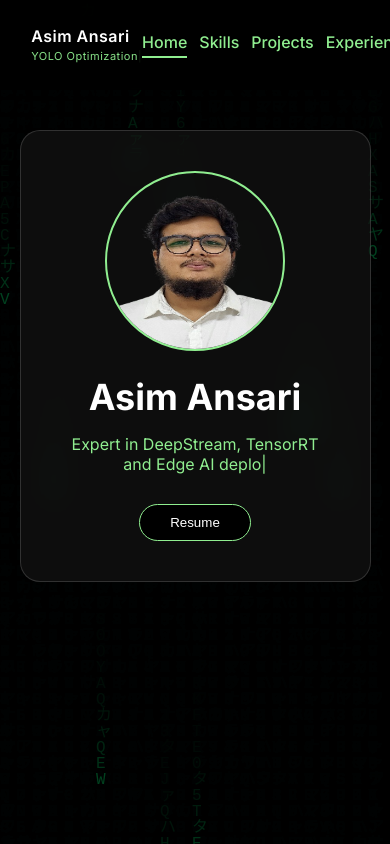
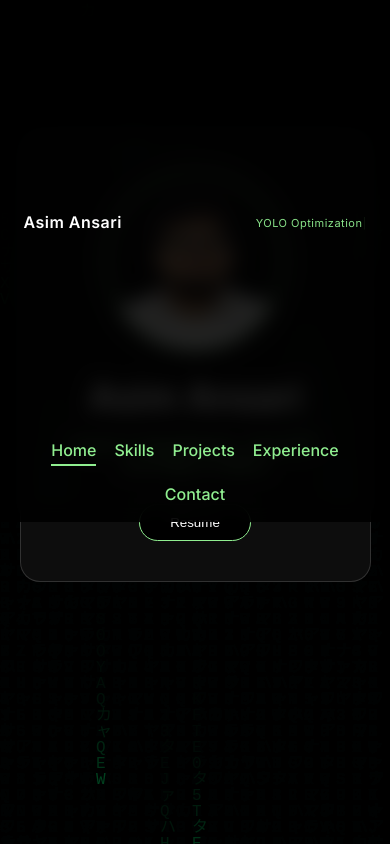
Before and after one commit to ansari-asim/asim-portfolio, a React (Vite) app: page / in a window 390 px wide. Built offline with nearby package versions, Linux system fonts and the light colour scheme.

Commit message:
Fix navbar mobile layout: prevent typing from shifting nav links

```diff
--- a/src/index.css
+++ b/src/index.css
@@ -107,6 +107,12 @@ body {
   white-space: nowrap;
   overflow: hidden;
   text-overflow: ellipsis;
+}
+
+/* Reserve space for the brand block so live typing doesn't shift nav links */
+.brand-block {
+  flex: 0 0 420px;
+  min-width: 200px;
 }
 /* ===================== */
 /* MAIN CONTAINER */
@@ -220,9 +226,36 @@ body {
     font-size: 16px;
   }
 
+  /* Switch navbar to stacked layout on small screens to avoid shifting */
+  .navbar {
+    flex-direction: column;
+    align-items: stretch;
+    height: auto;
+    padding: 12px 6%;
+  }
+
+  .brand-block {
+    flex-direction: row;
+    justify-content: space-between;
+    align-items: center;
+    width: 100%;
+    min-width: 0;
+  }
+
   .brand-role {
     font-size: 11px;
-    max-width: 180px;
+    max-width: none;
     white-space: nowrap;
+    overflow: hidden;
+    text-overflow: ellipsis;
+    margin-left: 12px;
+  }
+
+  .nav-links {
+    width: 100%;
+    justify-content: center;
+    margin-top: 8px;
+    gap: 18px;
+    flex-wrap: wrap;
   }
 }
```
